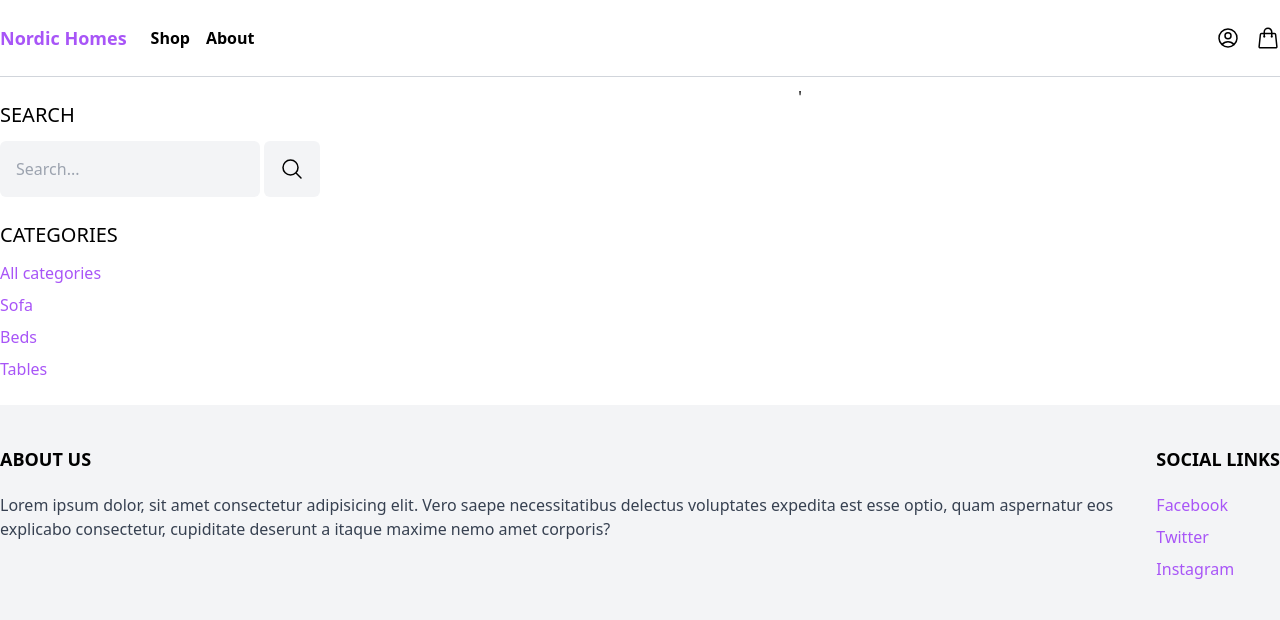
After one commit to jmpevzla/ecommerce-htmx, a Django app: template nordichomes/core/templates/core/shop.html in a window 1280 px wide. The commit adds this page. Shown: the top 620 px of the page. Run offline with Django 3.2, Linux system fonts and the light colour scheme; the template is opened without the code that fills it, so the values that code supplies are empty; some libraries are stand-ins or nearby versions.

Commit message:
Create html for the category/shop page

```diff
--- a/nordichomes/core/templates/core/base.html
+++ b/nordichomes/core/templates/core/base.html
@@ -10,10 +10,10 @@
     <nav class="border-b border-gray-300 font-semibold">
         <div class="max-w-7xl mx-auto py-2 px-6 xl:px-0 flex items-center justify-between">
             <div class="menu-left flex items-center space-x-6">
-                <a href="#" class="py-4 text-lg text-purple-500">Nordic Homes</a>
+                <a href="{% url 'frontpage' %}" class="py-4 text-lg text-purple-500">Nordic Homes</a>
 
                 <ul class="flex items-center space-x-4">
-                   <li><a href="#">Shop</a></li>
+                   <li><a href="{% url 'shop' %}">Shop</a></li>
                    <li><a href="#">About</a></li>
                 </ul>
             </div>
--- /dev/null
+++ b/nordichomes/core/templates/core/shop.html
@@ -0,0 +1,54 @@
+{% extends 'core/base.html' %}
+
+{% block content %}
+<div class="max-w-7xl mx-auto flex flex-wrap items-start py-6 px-6 xl:px-0">
+    <div class="filters w-full lg:w-1/4">
+        <h3 class="mb-3 text-xl uppercase">Search</h3>
+
+        <form>
+            <div class="flex">
+                <input type="text" class="p-4 bg-gray-100 border-0 w-full rounded-md" placeholder="Search...">
+
+                <button class="p-4 bg-gray-100 border-0 rounded-md ml-1">
+                    <svg xmlns="http://www.w3.org/2000/svg" fill="none" viewBox="0 0 24 24" stroke-width="1.5" stroke="currentColor" class="w-6 h-6">
+                        <path stroke-linecap="round" stroke-linejoin="round" d="M21 21l-5.197-5.197m0 0A7.5 7.5 0 105.196 5.196a7.5 7.5 0 0010.607 10.607z" />
+                    </svg>
+                </button>
+            </div>
+        </form>
+
+        <h3 class="mt-6 mb-3 text-xl uppercase">Categories</h3>
+
+        <ul class="space-y-2">
+            <li><a href="#" class="text-purple-500">All categories</a></li>
+            <li><a href="#" class="text-purple-500">Sofa</a></li>
+            <li><a href="#" class="text-purple-500">Beds</a></li>
+            <li><a href="#" class="text-purple-500">Tables</a></li>
+        </ul>
+    </div>
+
+    <div class="products w-full lg:w-3/4 -mt-4 flex items-center justify-center flex-wrap">'
+        {% for product in products %}
+        <div class="w-full md:w-1/3 xl:w-1/4 p-6">
+            <a href="#">
+                <img src="https://picsum.photos/300?random={{ forloop.counter }}" alt="{{ product.name }} Image" class="rounded-xl hover:shadow-lg">
+            </a>
+
+            <div class="pt-3 flex items-center justify-between">
+                <a href="#">{{ product.name }}</a>
+
+                <a href="#" class="text-purple-500 hover:text-purple-800">
+                    <svg xmlns="http://www.w3.org/2000/svg" fill="none" viewBox="0 0 24 24" stroke-width="1.5" stroke="currentColor" class="w-6 h-6">
+                        <path stroke-linecap="round" stroke-linejoin="round" d="M15.75 10.5V6a3.75 3.75 0 10-7.5 0v4.5m11.356-1.993l1.263 12c.07.665-.45 1.243-1.119 1.243H4.25a1.125 1.125 0 01-1.12-1.243l1.264-12A1.125 1.125 0 015.513 7.5h12.974c.576 0 1.059.435 1.119 1.007zM8.625 10.5a.375.375 0 11-.75 0 .375.375 0 01.75 0zm7.5 0a.375.375 0 11-.75 0 .375.375 0 01.75 0z" />
+                    </svg>
+                </a>
+            </div>
+
+            <p class="pt-1 text-gray-400">
+                ${{ product.price }}
+            </p>
+        </div>
+        {% endfor %}
+    </div>
+</div>
+{% endblock %}
--- a/nordichomes/nordichomes/urls.py
+++ b/nordichomes/nordichomes/urls.py
@@ -16,9 +16,10 @@ Including another URLconf
 """
 from django.contrib import admin
 from django.urls import path
-from core.views import frontpage
+from core.views import frontpage, shop
 
 urlpatterns = [
     path('', frontpage, name='frontpage'),
+    path('shop/', shop, name='shop'),
     path('admin/', admin.site.urls),
 ]
```
Also changed, not shown: nordichomes/core/templates/core/frontpage.html (+8 -82 lines), nordichomes/core/views.py (+12 -1 lines).
